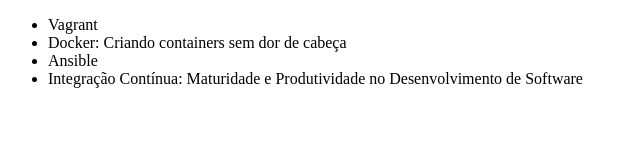
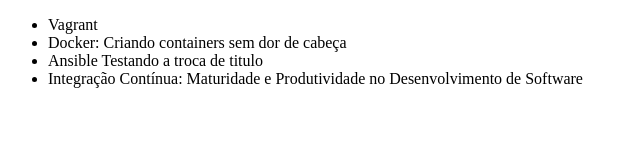
Before and after one commit to jefersonOI/Alura-git, a plain HTML site: page index.html in a window 1280 px wide. Shown: the whole page, without its empty margins (0-640 px from the left). Drawn offline with Linux system fonts and the light colour scheme.

Commit message:
troca do nome

```diff
--- a/index.html
+++ b/index.html
@@ -8,7 +8,7 @@
 	<ul>
 		<li>Vagrant</li>
 		<li>Docker: Criando containers sem dor de cabeça</li>
-		<li>Ansible</li>
+		<li>Ansible Testando a troca de titulo</li>
 		<li>Integração Contínua: Maturidade e Produtividade no Desenvolvimento de Software</li>
 	</ul>
 </body>
```
